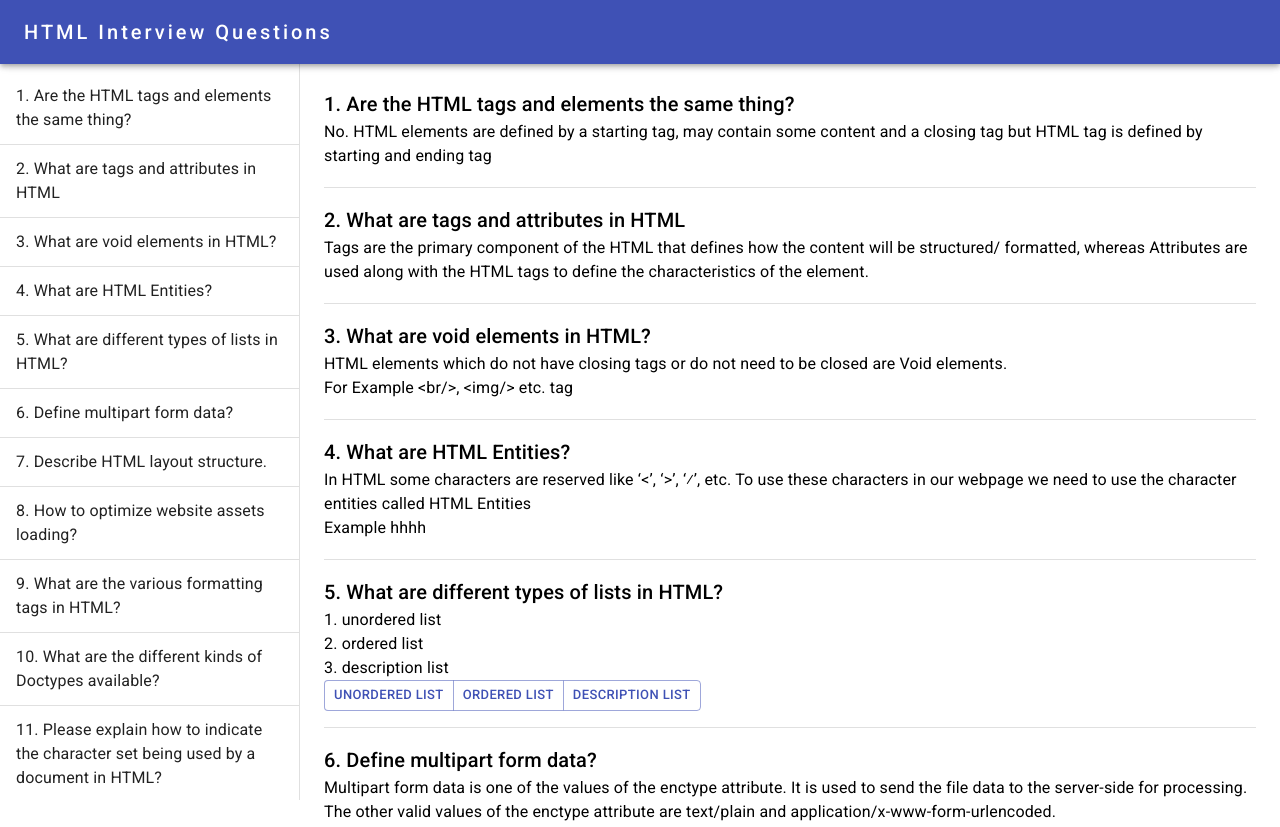
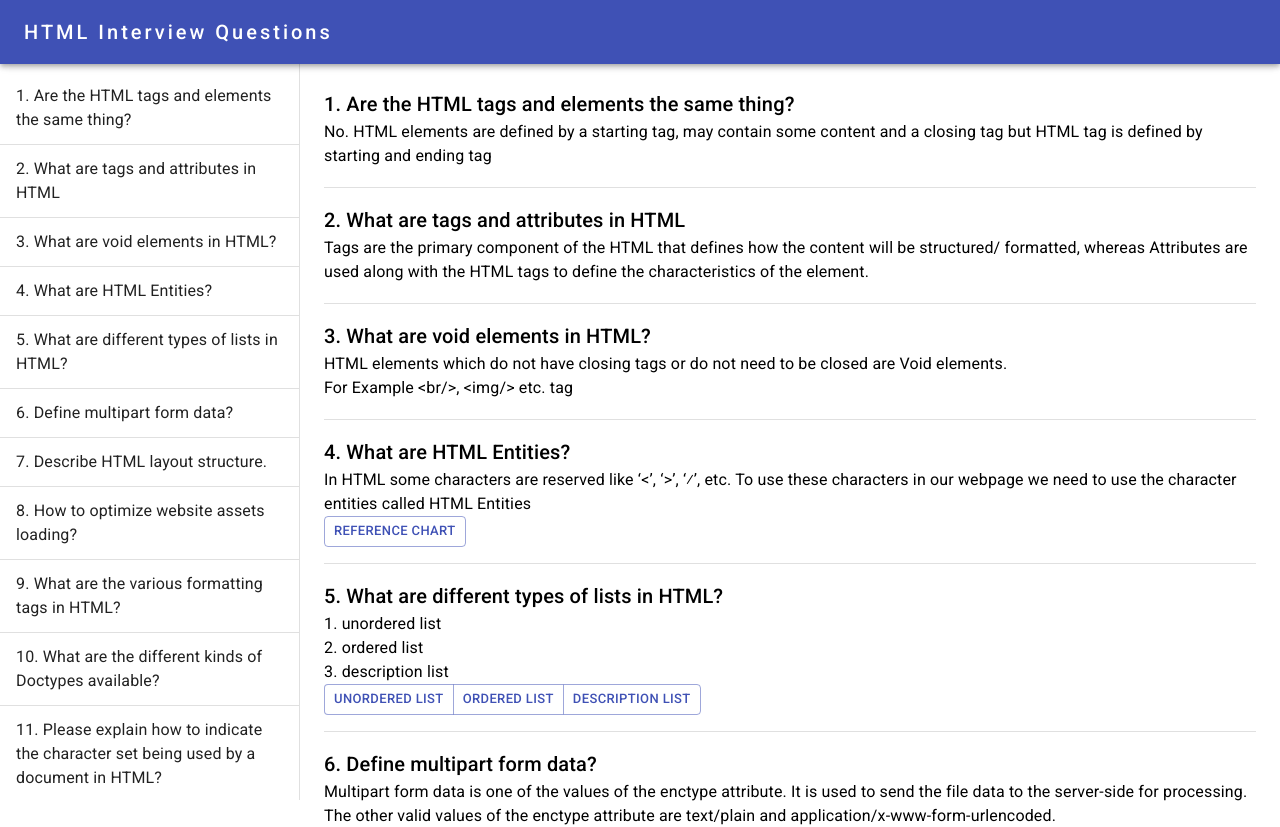
Before and after one commit to jaylal-sahoo-au1/mybook, a Next.js app: page /htmlQuestion in a window 1280 px wide. Shown: the top 827 px of the page. Built offline with nearby package versions, Linux system fonts and the light colour scheme.

Commit message:
html interview question added -updates

```diff
--- a/data/data.js
+++ b/data/data.js
@@ -87,10 +87,14 @@ export const htmlQuestion = [
 				In HTML some characters are reserved like ‘&lt;’, ‘&gt;’, ‘&frasl;’,
 				etc. To use these characters in our webpage we need to use the character
 				entities called HTML Entities <br />
-        Example hhhh
 			</p>
 		),
-    example: [],
+		example: [
+			{
+				title: 'Reference Chart',
+				url: 'https://www.w3schools.com/html/html_entities.asp',
+			},
+		],
 	},
 	{
 		id: 5,
@@ -577,13 +581,16 @@ export const htmlQuestion = [
 					<li>WebM</li>
 					<li>Ogg</li>
 				</ol>
-        <p>Let`s see the code to play mp3 file using HTML audio tag.</p>
 			</p>
 		),
 		example: [
 			{
-        title: 'Code',
+				title: 'Audio',
 				url: 'https://jsfiddle.net/0ynw5m98/',
+			},
+			{
+				title: 'Video',
+				url: 'https://jsfiddle.net/y7egr5t2/2/',
 			},
 		],
 	},
```
Lines whose indentation alone changed are shown as unchanged.
